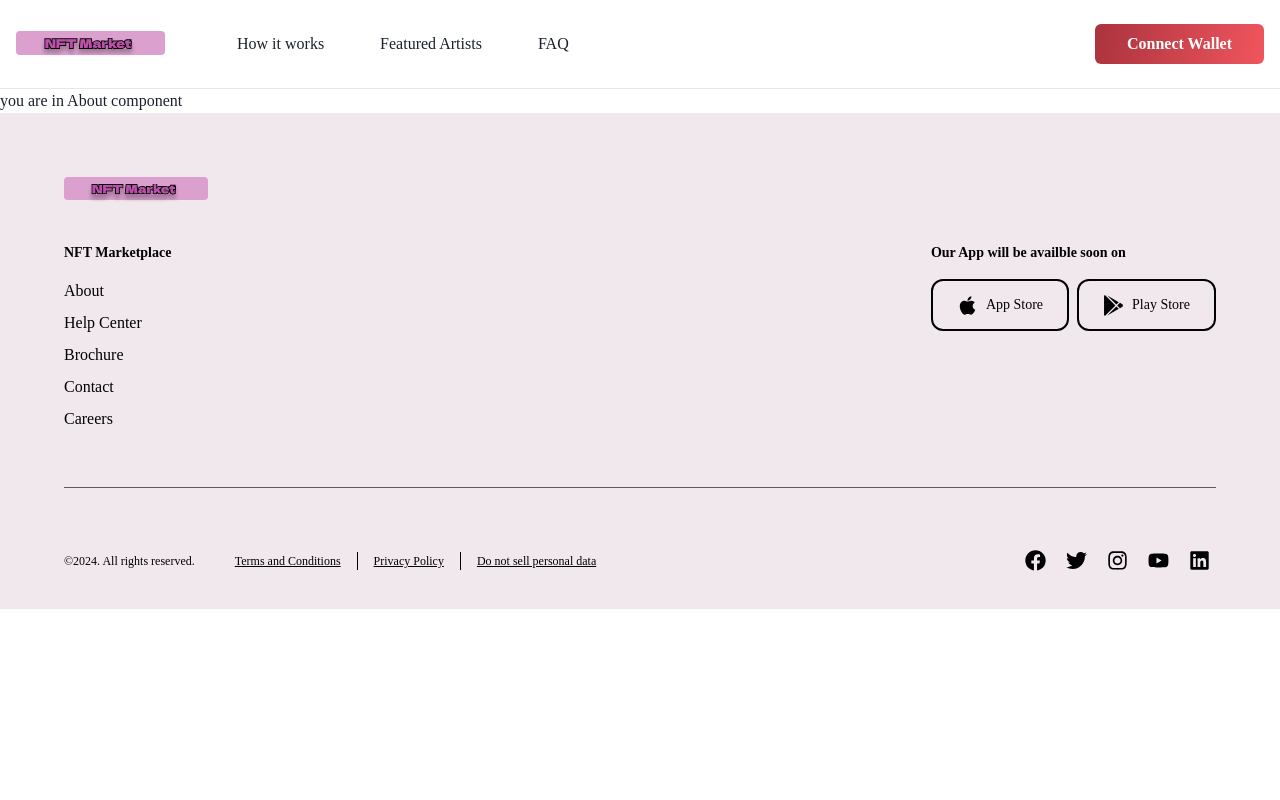
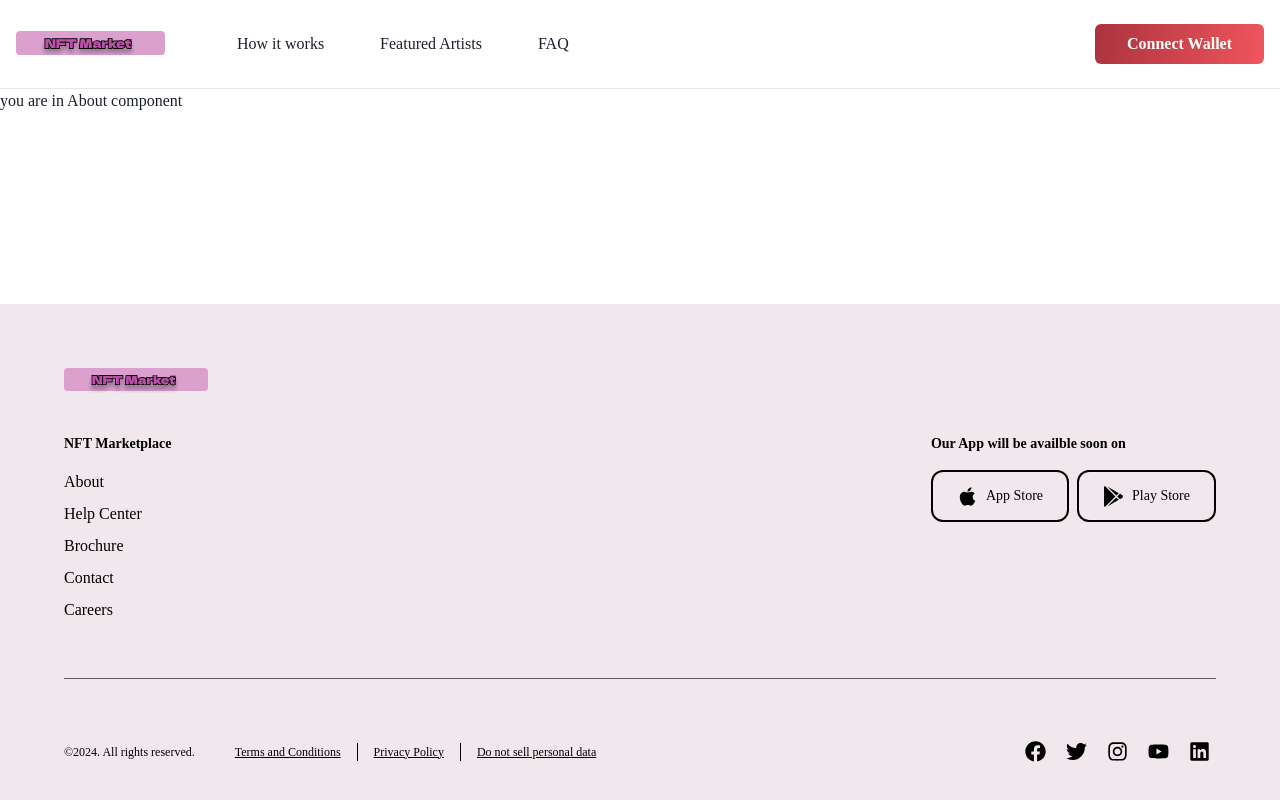
Before and after one commit to adityahongal/NFT-market-place-demo, a React (Create React App) app: page /about in a window 1280 px wide. Built offline with nearby package versions, Linux system fonts and the light colour scheme.

Commit message:
Aligned Footer and Nav Bar

```diff
--- a/src/components/layout/index.jsx
+++ b/src/components/layout/index.jsx
@@ -2,14 +2,21 @@ import React from "react";
 import NavBar from "./navbar";
 import Footer from "./footer";
 import PropTypes from "prop-types";
+import { VStack, Box } from "@chakra-ui/react";
 
 const Layout = ({ children }) => {
     return(
-        <>
+        <VStack spacing={0} align={"start"} minH={"100vh"}>
+        <Box width={"full"}>
         <NavBar/>
+        </Box>
+        <VStack spacing={0} align={"start"} flex={1}>
         {children}
-        <Footer/>
-        </>
+        </VStack>
+       <Box width={"full"}>
+       <Footer/>
+       </Box>
+        </VStack>
     )
 }
 
```
